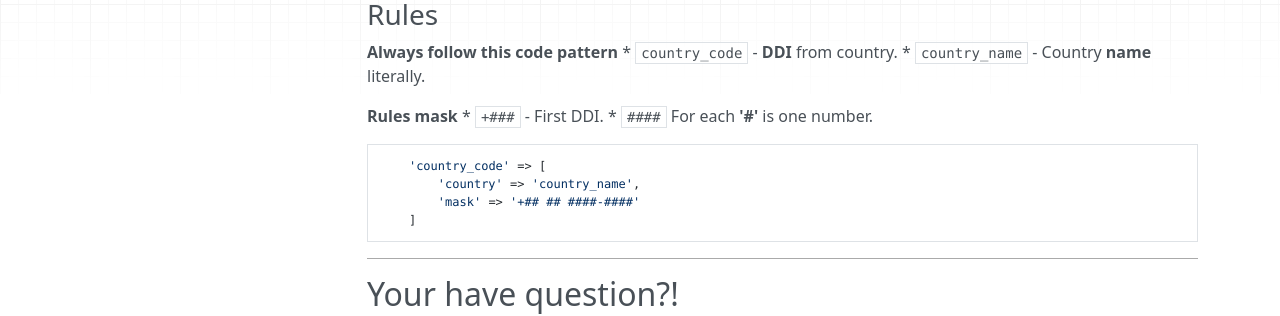
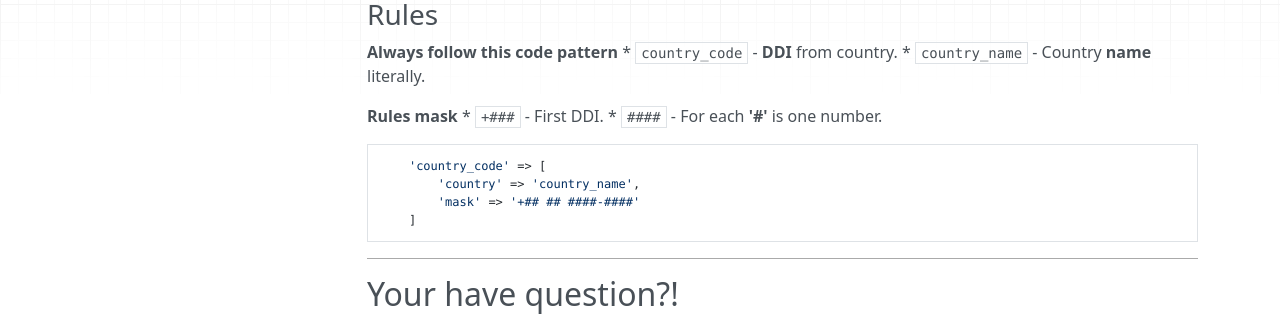
Before and after one commit to Oaparecido/mask-phone-numbers-all-countrys, an MkDocs documentation site: the page built from docs/README.md, in a window 1280 px wide. Shown: the part 212-528 px from the top of the page. Built offline with MkDocs 1.6.1, drawn with Linux system fonts in a browser that asks for light colours; nearby versions of some CDN libraries.

````diff
--- a/docs/README.md
+++ b/docs/README.md
@@ -12,7 +12,7 @@ If you want you can help me to increase the list, i would thank you very much fo
 
 **Rules mask**
 * `+###` - First DDI.
-* `####` For each **'#'** is one number.
+* `####` - For each **'#'** is one number.
 
 ```php
     'country_code' => [
````
